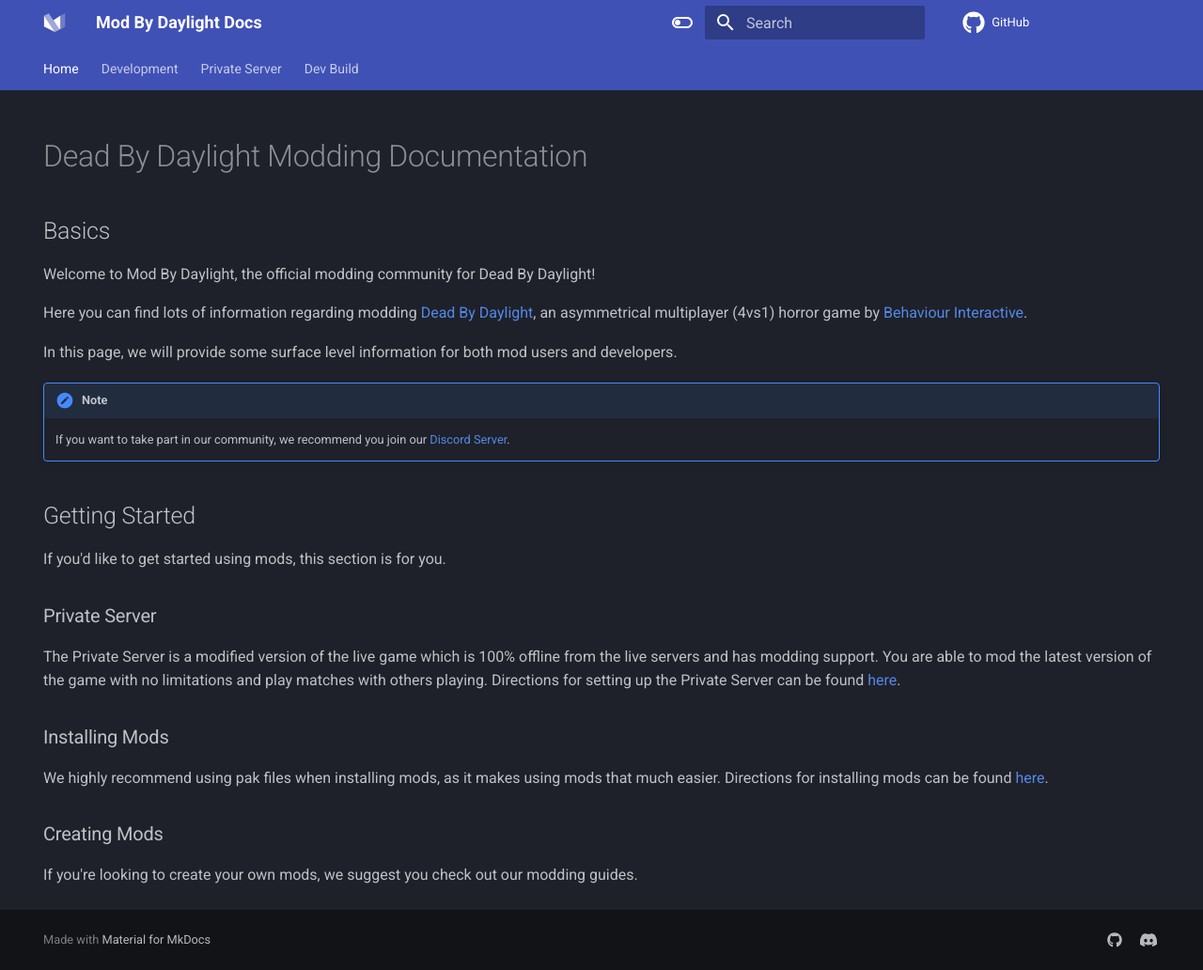
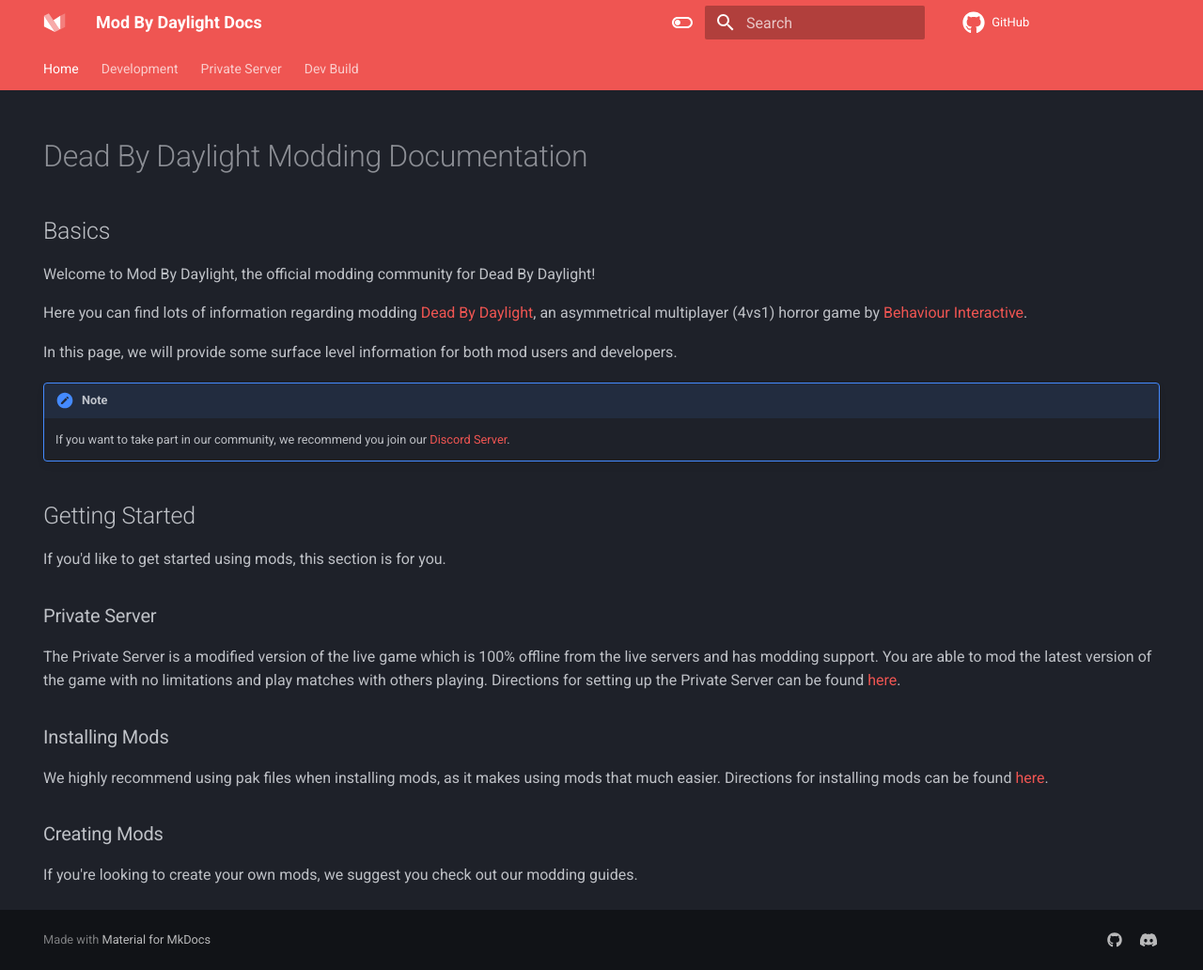
Before and after one commit to ModByDaylight/Documentation, an MkDocs documentation site: the page built from docs/index.md, in a window 1280 px wide and 1032 px high. Shown: the whole window at 94% size. Built offline with MkDocs 1.6.1 and Material for MkDocs 9.7.7, drawn with Linux system fonts in a browser that asks for light colours; comment, search, counter and statistics services are not loaded.

Commit message:
Header permalinks

```diff
--- a/mkdocs.yml
+++ b/mkdocs.yml
@@ -18,8 +18,8 @@
     - toc.integrate
   palette:
   - scheme: slate
-    primary: indigo
-    accent: indigo
+    primary: red
+    accent: red
     toggle:
       icon: material/toggle-switch-off-outline
       name: Switch to light mode
@@ -49,6 +49,8 @@
       anchor_linenums: true
   - pymdownx.inlinehilite
   - pymdownx.snippets
+  - toc:
+      permalink: true
 nav:
 - Home: index.md
 - Development:
```
